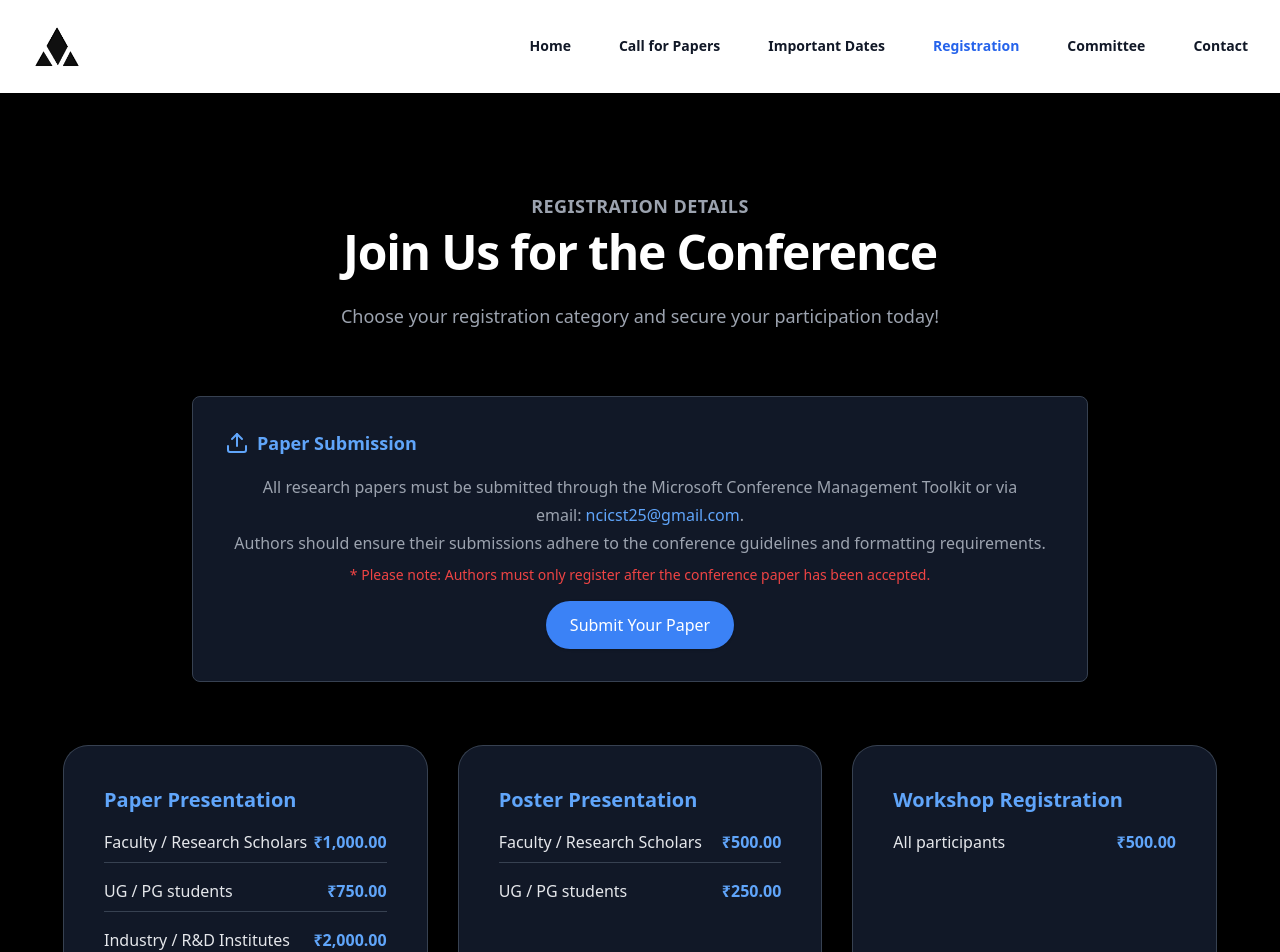
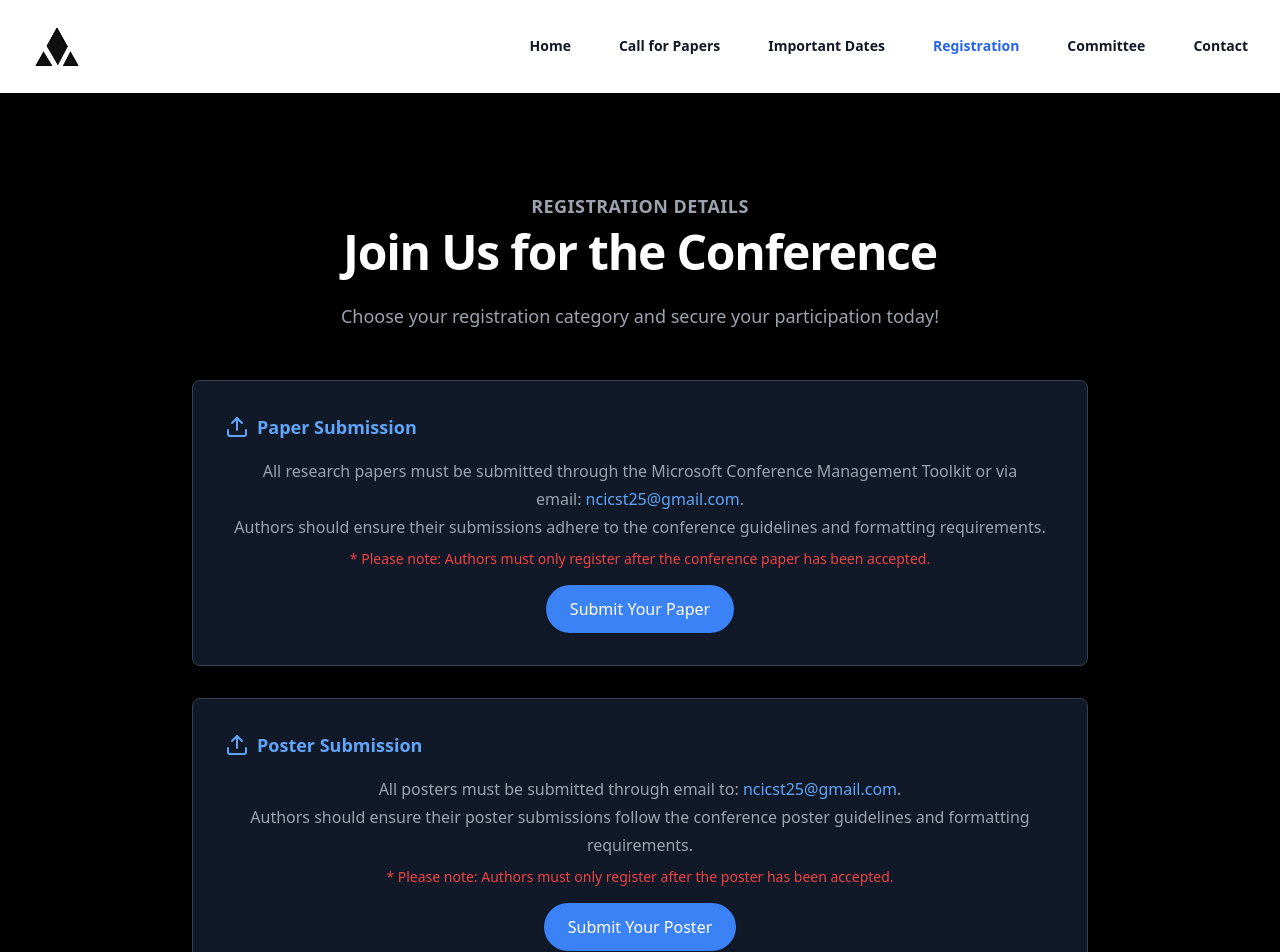
Before and after one commit to GVN101/conference-website, a React (Vite) app in the folder project/: page /registration in a window 1280 px wide. Shown: the top 952 px of the page. Built offline with nearby package versions, Linux system fonts and the light colour scheme.

Commit message:
added poster submission

```diff
--- a/project/src/pages/Registration.tsx
+++ b/project/src/pages/Registration.tsx
@@ -1,3 +1,178 @@
+
+// import { ArrowUpRight, Upload } from 'lucide-react';
+// import { motion } from 'framer-motion';
+
+// interface Category {
+//   name: string;
+//   price: string;
+// }
+
+// interface RegistrationType {
+//   type: string;
+//   categories: Category[];
+//   registrationLink?: string;
+// }
+
+// interface RegistrationButtonProps {
+//   link?: string;
+//   isDisabled?: boolean;
+// }
+
+// const registrationTypes: RegistrationType[] = [
+//   {
+//     type: 'Paper Presentation',
+//     categories: [
+//       { name: 'Faculty / Research Scholars', price: '₹1,000.00' },
+//       { name: 'UG / PG students', price: '₹750.00' },
+//       { name: 'Industry / R&D Institutes', price: '₹2,000.00' },
+//     ],
+//     registrationLink: 'https://forms.gle/J1bqNB7tz96GxRrE7',
+//   },
+//   {
+//     type: 'Poster Presentation',
+//     categories: [
+//       { name: 'Faculty / Research Scholars', price: '₹500.00' },
+//       { name: 'UG / PG students', price: '₹250.00' },
+//     ],
+//     registrationLink: 'https://forms.gle/MoX7mfDyo1hGyr1VA',
+//   },
+//   {
+//     type: 'Workshop Registration',
+//     categories: [{ name: 'All participants', price: '₹500.00' }],
+//   },
+// ];
+
+// export default function Registration() {
+//   const RegistrationButton = ({ link, isDisabled }: RegistrationButtonProps) =>
+//     isDisabled ? (
+//       <span className="inline-flex items-center justify-center rounded-md bg-gray-600 px-6 py-3 text-base font-medium text-gray-300 shadow-md w-full cursor-not-allowed">
+//         Available Soon
+//       </span>
+//     ) : (
+//       <a
+//         href={link}
+//         target="_blank"
+//         rel="noopener noreferrer"
+//         className="inline-flex items-center justify-center rounded-md bg-blue-500 px-6 py-3 text-base font-medium text-white shadow-md hover:bg-blue-600 transition-colors duration-300 w-full"
+//       >
+//         Register Now
+//         <ArrowUpRight className="ml-2 h-5 w-5 text-white" />
+//       </a>
+//     );
+
+//   return (
+//     <div className="bg-black py-24 sm:py-32 text-white">
+//       <div className="mx-auto max-w-7xl px-6 lg:px-8">
+//         <div className="mx-auto max-w-4xl lg:text-center">
+//           <h2 className="text-lg font-bold tracking-wide uppercase text-gray-400">Registration Details</h2>
+//           <p className="mt-2 text-4xl font-extrabold tracking-tight sm:text-5xl text-white">
+//             Join Us for the Conference
+//           </p>
+//           <p className="mt-6 text-lg leading-8 text-gray-400">
+//             Choose your registration category and secure your participation today!
+//           </p>
+
+//           {/* Paper Submission Card */}
+//           <motion.div
+//             initial={{ opacity: 0, y: 30 }}
+//             whileInView={{ opacity: 1, y: 0 }}
+//             transition={{ duration: 0.8, delay: 0.4 }}
+//             viewport={{ once: true }}
+//             className="mt-16 rounded-lg bg-gray-900 p-8 shadow-lg hover:shadow-xl transition-shadow duration-300 border border-gray-700 text-gray-200 w-full"
+//           >
+//             <h3 className="text-lg font-semibold flex items-center gap-x-2 text-blue-400">
+//               <Upload className="h-6 w-6 text-blue-400" />
+//               Paper Submission
+//             </h3>
+//             <p className="mt-4 text-base leading-7 text-gray-400">
+//               All research papers must be submitted through the Microsoft Conference Management Toolkit or via email:&nbsp;
+//               <a href="mailto:ncicst25@gmail.com" className="text-blue-400 hover:underline">
+//                 ncicst25@gmail.com
+//               </a>.
+//               <br />
+//               Authors should ensure their submissions adhere to the conference guidelines and formatting requirements.
+//             </p>
+//             <p className="mt-2 text-sm text-red-500 font-medium">
+//               * Please note: Authors must only register after the conference paper has been accepted.
+//             </p>
+//             <div className="mt-4">
+//               <a
+//                 href="https://cmt3.research.microsoft.com/NCICST2025"
+//                 target="_blank"
+//                 rel="noopener noreferrer"
+//                 className="inline-block bg-blue-500 text-white font-medium px-6 py-3 rounded-full shadow hover:bg-blue-600 transition"
+//               >
+//                 Submit Your Paper
+//               </a>
+//             </div>
+//           </motion.div>
+//         </div>
+
+//         {/* Poster Submission Card */}
+//         <motion.div
+//           initial={{ opacity: 0, y: 30 }}
+//           whileInView={{ opacity: 1, y: 0 }}
+//           transition={{ duration: 0.8, delay: 0.6 }}
+//           viewport={{ once: true }}
+//           className="mt-8 rounded-lg bg-gray-900 p-8 shadow-lg hover:shadow-xl transition-shadow duration-300 border border-gray-700 text-gray-200 w-full"
+//         >
+//           <h3 className="text-lg font-semibold flex items-center gap-x-2 text-blue-400">
+//             <Upload className="h-6 w-6 text-blue-400" />
+//             Poster Submission
+//           </h3>
+//           <p className="mt-4 text-base leading-7 text-gray-400">
+//             All posters must be submitted through email to:&nbsp;
+//             <a href="mailto:ncicst25@gmail.com" className="text-blue-400 hover:underline">
+//               ncicst25@gmail.com
+//             </a>.
+//             <br />
+//             Authors should ensure their poster submissions follow the conference poster guidelines and formatting requirements.
+//           </p>
+//           <p className="mt-2 text-sm text-red-500 font-medium">
+//             * Please note: Authors must only register after the poster has been accepted.
+//           </p>
+//           <div className="mt-4">
+//             <a
+//               href="https://example.com/poster-submission" // Replace with actual link
+//               target="_blank"
+//               rel="noopener noreferrer"
+//               className="inline-block bg-blue-500 text-white font-medium px-6 py-3 rounded-full shadow hover:bg-blue-600 transition"
+//             >
+//               Submit Your Poster
+//             </a>
+//           </div>
+//         </motion.div>
+
+//         {/* Registration Cards */}
+//         <div className="mx-auto mt-16 grid max-w-4xl grid-cols-1 gap-8 sm:max-w-5xl lg:max-w-6xl lg:grid-cols-3">
+//           {registrationTypes.map((tier) => (
+//             <div
+//               key={tier.type}
+//               className="flex flex-col rounded-3xl bg-gray-900 p-8 shadow-lg ring-1 ring-gray-700 xl:p-10 text-gray-200"
+//             >
+//               <h3 className="text-xl font-semibold text-blue-400">{tier.type}</h3>
+//               <ul className="mt-4 space-y-4 text-base flex-grow">
+//                 {tier.categories.map((category) => (
+//                   <li key={category.name} className="flex justify-between border-b border-gray-700 pb-2 last:border-none">
+//                     <span>{category.name}</span>
+//                     <span className="font-bold text-blue-400">{category.price}</span>
+//                   </li>
+//                 ))}
+//               </ul>
+//               <div className="mt-8">
+//                 <RegistrationButton link={tier.registrationLink} isDisabled={!tier.registrationLink} />
+//               </div>
+//             </div>
+//           ))}
+//         </div>
+
+//         <div className="mt-8 text-center">
+//           <p className="text-sm text-gray-400">* Registration fees are non-refundable</p>
+//         </div>
+//       </div>
+//     </div>
+//   );
+// }
 
 import { ArrowUpRight, Upload } from 'lucide-react';
 import { motion } from 'framer-motion';
@@ -63,20 +238,24 @@ export default function Registration() {
   return (
     <div className="bg-black py-24 sm:py-32 text-white">
       <div className="mx-auto max-w-7xl px-6 lg:px-8">
-        <div className="mx-auto max-w-4xl lg:text-center"> {/* Increased max-width */}
+        <div className="mx-auto max-w-4xl lg:text-center">
           <h2 className="text-lg font-bold tracking-wide uppercase text-gray-400">Registration Details</h2>
-          <p className="mt-2 text-4xl font-extrabold tracking-tight sm:text-5xl text-white">Join Us for the Conference</p>
+          <p className="mt-2 text-4xl font-extrabold tracking-tight sm:text-5xl text-white">
+            Join Us for the Conference
+          </p>
           <p className="mt-6 text-lg leading-8 text-gray-400">
             Choose your registration category and secure your participation today!
           </p>
 
+          {/* Flex container to align both cards */}
+          <div className="flex flex-col items-center w-full space-y-8 mt-12">
             {/* Paper Submission Card */}
             <motion.div
               initial={{ opacity: 0, y: 30 }}
               whileInView={{ opacity: 1, y: 0 }}
               transition={{ duration: 0.8, delay: 0.4 }}
               viewport={{ once: true }}
-            className="mt-16 rounded-lg bg-gray-900 p-8 shadow-lg hover:shadow-xl transition-shadow duration-300 border border-gray-700 text-gray-200 w-full" // Added w-full
+              className="max-w-4xl w-full rounded-lg bg-gray-900 p-8 shadow-lg hover:shadow-xl transition-shadow duration-300 border border-gray-700 text-gray-200"
             >
               <h3 className="text-lg font-semibold flex items-center gap-x-2 text-blue-400">
                 <Upload className="h-6 w-6 text-blue-400" />
@@ -104,6 +283,41 @@ export default function Registration() {
                 </a>
               </div>
             </motion.div>
+
+            {/* Poster Submission Card */}
+            <motion.div
+              initial={{ opacity: 0, y: 30 }}
+              whileInView={{ opacity: 1, y: 0 }}
+              transition={{ duration: 0.8, delay: 0.6 }}
+              viewport={{ once: true }}
+              className="max-w-4xl w-full rounded-lg bg-gray-900 p-8 shadow-lg hover:shadow-xl transition-shadow duration-300 border border-gray-700 text-gray-200"
+            >
+              <h3 className="text-lg font-semibold flex items-center gap-x-2 text-blue-400">
+                <Upload className="h-6 w-6 text-blue-400" />
+                Poster Submission
+              </h3>
+              <p className="mt-4 text-base leading-7 text-gray-400">
+                All posters must be submitted through email to:&nbsp;
+                <a href="mailto:ncicst25@gmail.com" className="text-blue-400 hover:underline">
+                  ncicst25@gmail.com
+                </a>.
+                <br />
+                Authors should ensure their poster submissions follow the conference poster guidelines and formatting requirements.
+              </p>
+              <p className="mt-2 text-sm text-red-500 font-medium">
+                * Please note: Authors must only register after the poster has been accepted.
+              </p>
+              <div className="mt-4">
+                <a
+                  href="mailto:ncicst25@gmail.com?subject=Poster Submission&body=Dear Organizing Team,%0D%0A%0D%0A I would like to submit my poster for the conference. Please find the attached poster.%0D%0A%0D%0ARegards,%0D%0A[Your Name]"
+                  className="inline-block bg-blue-500 text-white font-medium px-6 py-3 rounded-full shadow hover:bg-blue-600 transition"
+                >
+                  Submit Your Poster
+                </a>
+              </div>
+
+            </motion.div>
+          </div>
         </div>
 
         {/* Registration Cards */}
```
Lines whose indentation alone changed are shown as unchanged.
